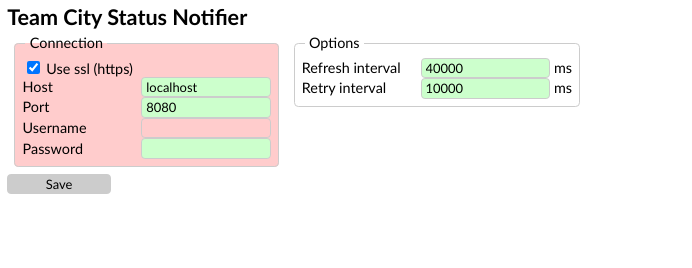
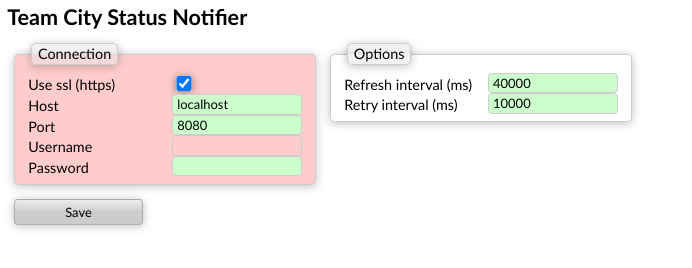
Before and after one commit to neochrome/tcstatus, a plain HTML site: page tcstatus/views/options.html in a window 1280 px wide. Both pictures are taken after a click on the checkbox "Use ssl (https)". Shown: the whole page, without its empty margins (0-692 px from the left). Drawn offline with Linux system fonts and the light colour scheme.

Commit message:
more styling

```diff
--- a/tcstatus/views/options.html
+++ b/tcstatus/views/options.html
@@ -6,8 +6,8 @@
 		<legend>Connection</legend>
 		<ul>
 			<li>
+				<label for="use-ssl">Use ssl (https)</label>
 				<input id="use-ssl" type="checkbox"/>
-				<label for="use-ssl">Use ssl (https)</label>
 			</li>
 			<li>
 				<label for="host">Host</label>
@@ -32,12 +32,12 @@
 		<legend>Options</legend>
 		<ul>
 			<li>
-				<label for="refresh-interval">Refresh interval</label>
-				<input id="refresh-interval" name="refresh-interval" type="text" pattern="\d+" required="required"/> ms
+				<label for="refresh-interval">Refresh interval (ms)</label>
+				<input id="refresh-interval" name="refresh-interval" type="text" pattern="\d+" required="required"/>
 			</li>
 			<li>
-				<label for="retry-interval">Retry interval</label>
-				<input id="retry-interval" name="retry-interval" type="text" pattern="\d+" required="required"/> ms
+				<label for="retry-interval">Retry interval (ms)</label>
+				<input id="retry-interval" name="retry-interval" type="text" pattern="\d+" required="required"/>
 			</li>
 		</ul>
 		</fieldset>
@@ -71,7 +71,7 @@
 		options.retryInterval   = $('#retry-interval').val();
 		options.save(localStorage);
 
-		$('#saved').fadeIn('fast').delay(1000).fadeOut('slow');
+		$('#saved').fadeIn(300).delay(3000).fadeOut(1000);
 		chrome.extension.getBackgroundPage().update();
 	});
 </script>
--- a/tcstatus/views/styles.css
+++ b/tcstatus/views/styles.css
@@ -3,7 +3,7 @@
 /* typography */
 body, input, select, textarea, button { font-family: 'Trebuchet MS'; font-size: .9em; }
 h1 { font-size: 1.5em; font-weight: bold; }
-
+.message { font-size: 1.2em; }
 #status li a { text-decoration: none; }
 #status span.icon { font-family: 'Impact', Gadget, sans-serif; font-weight: bold; }
 
@@ -11,46 +11,75 @@
 /* layout */
 body { padding: 0.5em; }
 li { display: block; }
-fieldset, input, button, .message, .icon { border-radius: .3em; border-width: .1em; border-style: solid; }
-
-#status li { height: 1.7em; margin: .5em 0; white-space: nowrap; }
+fieldset, input, button, legend, .message, .icon { border-radius: .3em; border-width: .1em; border-style: solid; }
+input, label { display: inline-block; }
+#status li { height: 1.7em; margin-bottom: .5em; white-space: nowrap; }
 #status li a { display: block; height:100%; border-radius: .3em; padding: .3em .5em; }
 #status span.icon { display: inline-block; width: 1.2em; height: 1.2em; margin-right: .5em; padding: .2em; text-align: center; }
 
-#options fieldset {	float: left; padding: .5em; margin: .5em; }
-#options legend { margin: 0 .2em; padding: 0 .3em; }
-#options label { width: 8em; display: inline-block; }
-#options input { width: 10em; display: inline-block; padding: .1em .3em; }
-#options input[type=checkbox] { width: 1em; }
-#options button {	clear: both; display: block; width: 8em; }
-#options .message {	display: none; font-size: 1.2em; margin: 2em; padding: 1em; }
+#options fieldset { float: left; padding: .5em .9em; margin: 1em .5em; }
+#options legend { margin: 0 .2em; padding: .2em .4em; }
+#options li { float: none; clear: left; }
+#options label { width: 10em; float: left; margin-top: .35em; white-space: nowrap; }
+#options input { width: 10em; padding: .1em .3em; float: left; }
+#options input[type=checkbox] { width: 1.2em; height: 1.2em; padding: 0; -khtml-appearance: none; }
+#options button {	clear: both; float: left; width: 10em; margin: 0 .5em; padding: .3em; }
+#options .message {	display: none; float:left; margin: 0 .5em; padding: .7em 2em; }
 
 
 /* colors */
 #status li a { color: #000; }
-#status li a:hover { background: -webkit-gradient(linear, 0 0, 0 100%, from(#fff), to(#eee)); -webkit-box-shadow: 0 .1em .7em rgba(0,0,0,.25); }
+#status li a:hover {
+	background: -webkit-gradient(linear, 0 0, 0 100%, from(#fff), to(#eee));
+ 	-webkit-box-shadow: 0 .1em .7em rgba(0,0,0,.25);
+}
 
-#status li span.icon { -webkit-box-shadow: 0 .1em .7em rgba(0,0,0,.25); }
+#status li span.icon {
+	-webkit-box-shadow: 0 .1em .7em rgba(0,0,0,.25);
+	color: rgba(255,255,255,.5);
+	text-shadow: .1em .1em .2em rgba(200,200,200,.8);
+}
 #status li a:hover span.icon { -webkit-box-shadow: none; }
 #status li.success span.icon {
 	background: -webkit-gradient(linear, 0 0, 0 100%, from(#cfc), to(#0c0));
 	border-color: rgba(100,190,100,.8);
- 	color: rgba(255,255,255,.8);
 }
 #status li.failure span.icon {
 	background: -webkit-gradient(linear, 0 0, 0 100%, from(#fcc), to(#c00));
 	border-color: rgba(190,100,100,.8);
-	color: rgba(255,255,255,.8);
 }
 #status li.unknown span.icon {
 	background: -webkit-gradient(linear, 0 0, 0 100%, from(#eee), to(#ccc));
 	border-color: rgba(160,160,160,.8);
-	color: rgba(130,130,130,.8);
 }
 
-#options fieldset, #options input, #options button, #options .message { border-color: #ccc; }
-#options .message { background-color: #ffe; }
+#options fieldset, #options input, #options button, #options .message, #options legend { border-color: #ccc; }
+#options fieldset, #options legend, #options input[type=checkbox], #options button, #options .message {
+	-webkit-box-shadow: 0 .1em .7em rgba(0,0,0,.25);
+}
+#options legend { background-color: rgba(230,230,230,.5); }
+#options .message {
+	background: -webkit-gradient(linear, 0 0, 0 80%, from(#ffe), to(#ff9));
+	border-color: rgba(255,255,160,.8);
+	color: #000;
+}
 #options input { background-color: #cfc; }
 #options :invalid { background-color: #fcc; }
-#options button {	background-color: #ccc; }
-#options button:hover { background-color: #eee; }
+#options button {
+	background: -webkit-gradient(linear, 0 0, 0 50%, from(#eee), to(#ccc));
+	border-color: rgba(160,160,160,.8);
+	color: #000;
+}
+#options button:hover {
+	background: -webkit-gradient(linear, 0 0, 0 100%, from(#eee), to(#ccc));
+	color: #666;
+}
+#options input[type=checkbox] {
+ 	-khtml-appearance: none;
+	background: -webkit-gradient(linear, 0 0, 0 100%, from(#fff), to(#ccc));
+	border-color: rgba(160,160,160,.8);
+}
+#options input[type=checkbox]:hover, #options input[type=checkbox]:checked {
+	background: -webkit-gradient(linear, 0 0, 0 50%, from(#eee), to(#ccc));
+	-webkit-box-shadow: 0 .1em .7em rgba(0,0,0,.45);
+}
```
Also changed, not shown: tcstatus/views/background.js (+22 -0 lines), tcstatus/views/status.html (+2 -2 lines).
